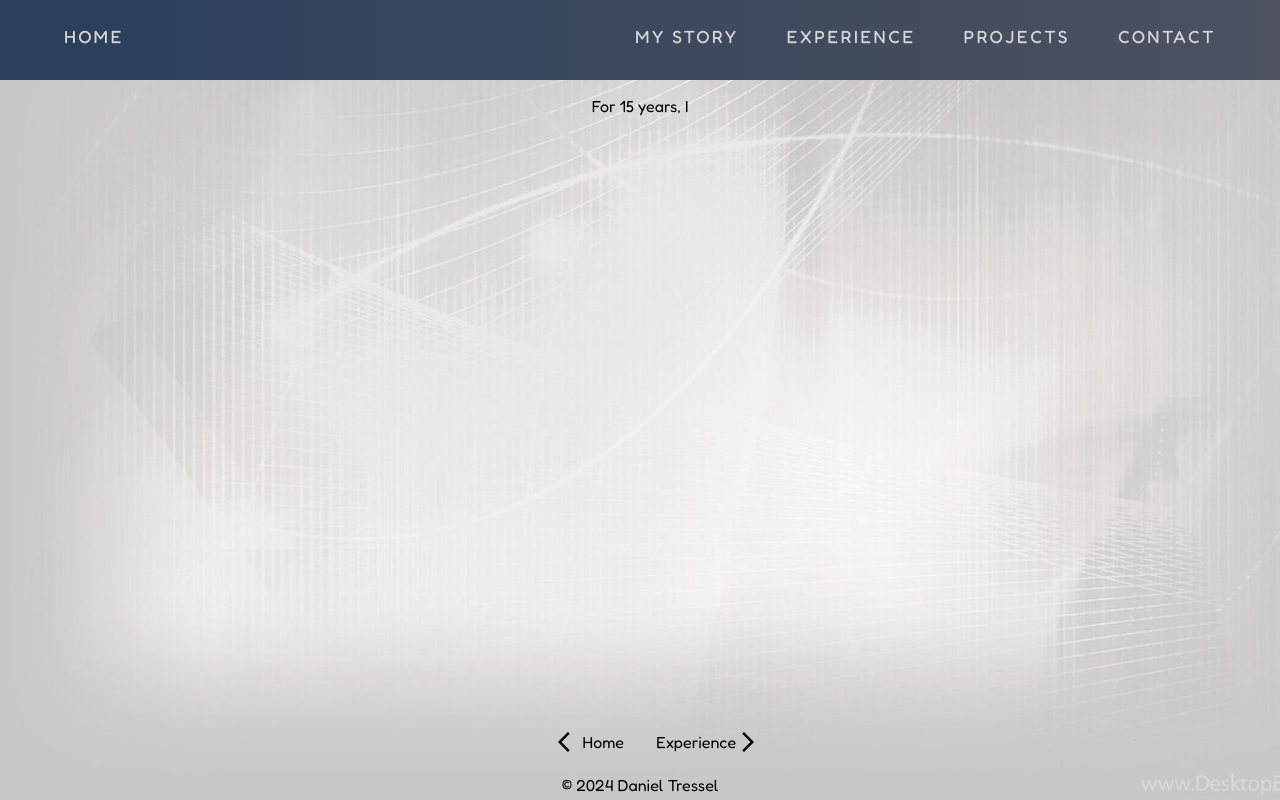
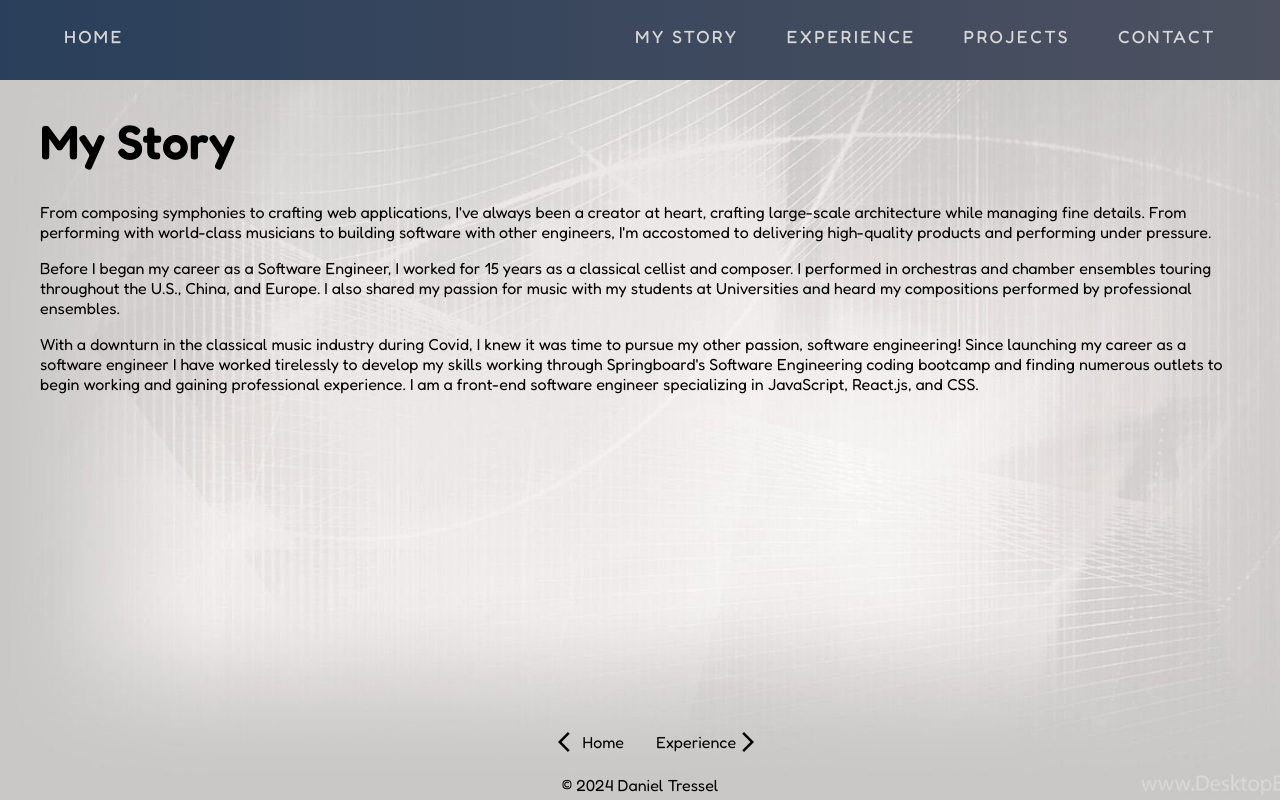
Before and after one commit to dtressel/portfolio-site, a React (Create React App) app: page /my-story in a window 1280 px wide. Built offline with nearby package versions, Linux system fonts and the light colour scheme.

Commit message:
my story bio created

```diff
--- /dev/null
+++ b/src/pages/MyStory/MyStory.css
@@ -0,0 +1,3 @@
+.MyStory {
+  max-width: var(--navbar-content-width);
+}
--- a/src/pages/MyStory/MyStory.js
+++ b/src/pages/MyStory/MyStory.js
@@ -1,8 +1,27 @@
+import './MyStory.css';
+
 const MyStory = () => {
   return (
-    <>
-      <p>For 15 years, I </p>
-    </>
+    <div className="MyStory">
+      <h1>My Story</h1>
+      <p>
+        From composing symphonies to crafting web applications, I've always been a creator at heart, crafting large-scale
+        architecture while managing fine details. From performing with world-class musicians to building software with other
+        engineers, I'm accostomed to delivering high-quality products and performing under pressure.
+      </p>
+      <p>
+        Before I began my career as a Software Engineer, I worked for 15 years as a classical cellist and composer. I
+        performed in orchestras and chamber ensembles touring throughout the U.S., China, and Europe.
+        I also shared my passion for music with my students at Universities and heard my compositions performed by professional
+        ensembles.
+      </p>
+      <p>
+        With a downturn in the classical music industry during Covid, I knew it was time to pursue my other passion, software engineering!
+        Since launching my career as a software engineer I have worked tirelessly to develop my skills working
+        through Springboard's Software Engineering coding bootcamp and finding numerous outlets to begin working and gaining
+        professional experience. I am a front-end software engineer specializing in JavaScript, React.js, and CSS.
+      </p>
+    </div>
   )
 }
 
```
